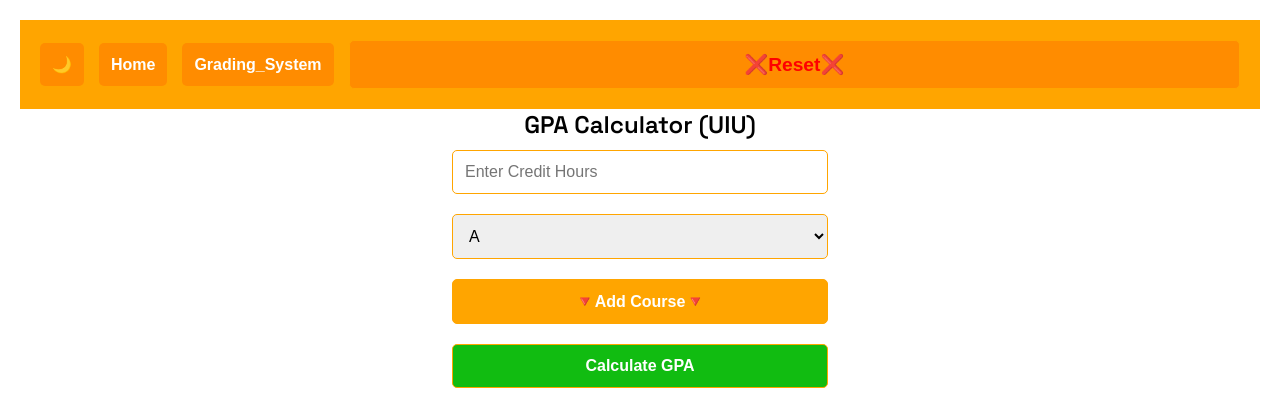
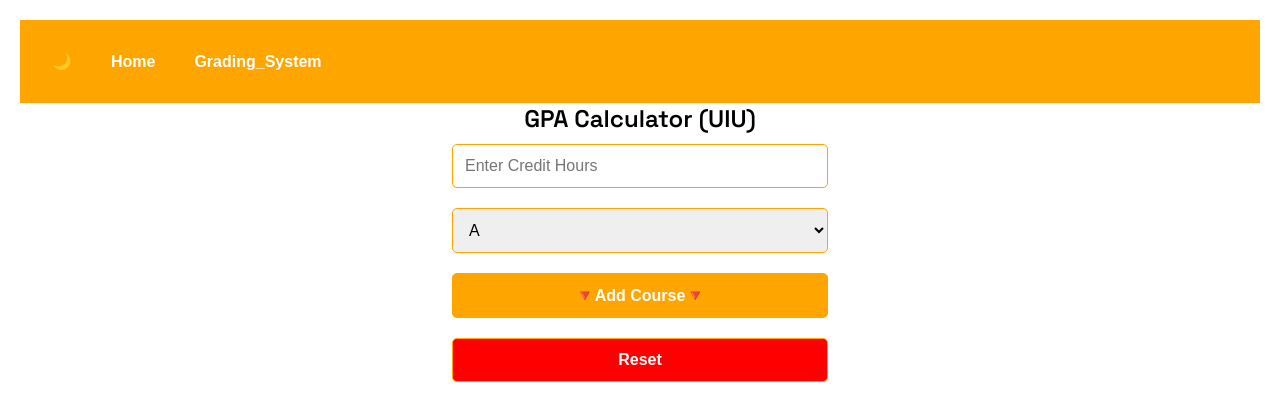
Before and after one commit to Redowan-Tanvir-Shifat/CGPA_Calculator_UIU, a plain HTML site: page index.html in a window 1280 px wide. Shown: the top 399 px of the page. Drawn offline with Linux system fonts and the light colour scheme.

Commit message:
Fix Reset Button at position

```diff
--- a/index.html
+++ b/index.html
@@ -42,8 +42,8 @@
         }
 
         .nav-links button {
-            /* background: none; */
-            background-color: darkorange;
+            background: none;
+            /* background-color: darkorange; */
             border: none;
             font-size: 1em;
             font-weight: bold;
@@ -51,10 +51,6 @@
             color: white;
         }
 
-        .nav-links button:hover {
-            /* background: none; */
-            background-color: rgba(233, 128, 0, 0.803);
-        }
 
         .theme-toggle {
             cursor: pointer;
@@ -93,14 +89,11 @@
         }
 
         button.reset-btn {
-            color: rgb(255, 0, 0);
-            font-size: larger;
-            font-weight: bolder;
-            background-color: darkorange;
+            background-color: red;
         }
 
         button.reset-btn:hover {
-            background-color: rgba(233, 128, 0, 0.803);
+            background-color: rgb(222, 15, 15);
         }
 
         button.cal-btn {
@@ -180,7 +173,7 @@
 
         </div>
 
-        <button class="reset-btn" onclick="resetCalculator()">❌Reset❌</button>
+
 
     </div>
 
@@ -205,6 +198,7 @@
 
         <!-- <button onclick="resetCalculator()">Reset</button> -->
         <!-- <button class="reset-btn" onclick="resetCalculator()">Reset</button> -->
+        <button class="reset-btn" onclick="resetCalculator()">Reset</button>
         <button class="cal-btn" onclick="calculateGPA()">Calculate GPA</button>
         <div class="result" id="gpaResult"></div>
 
```
